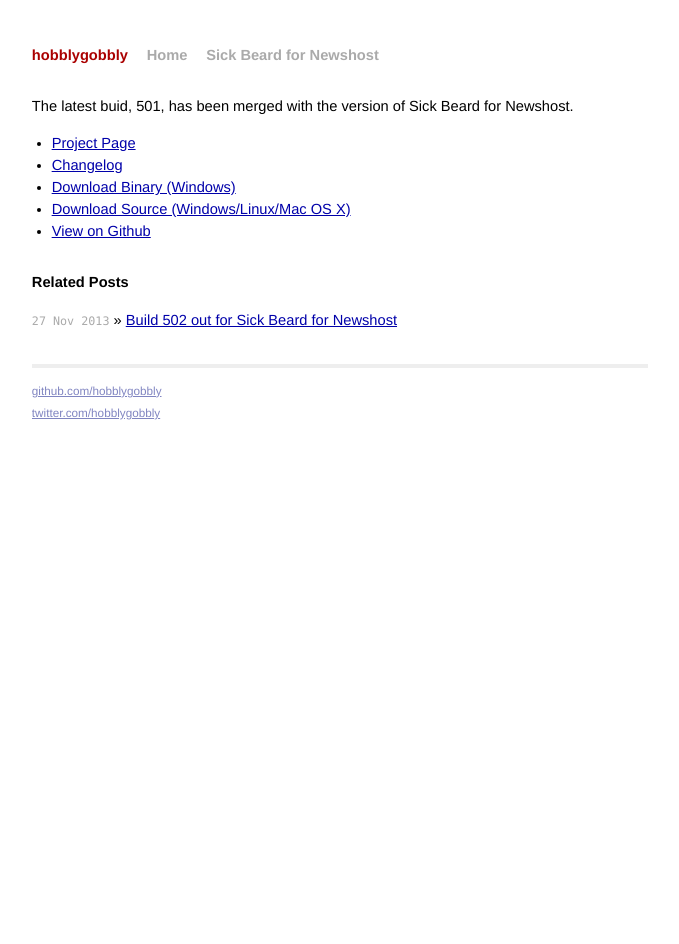
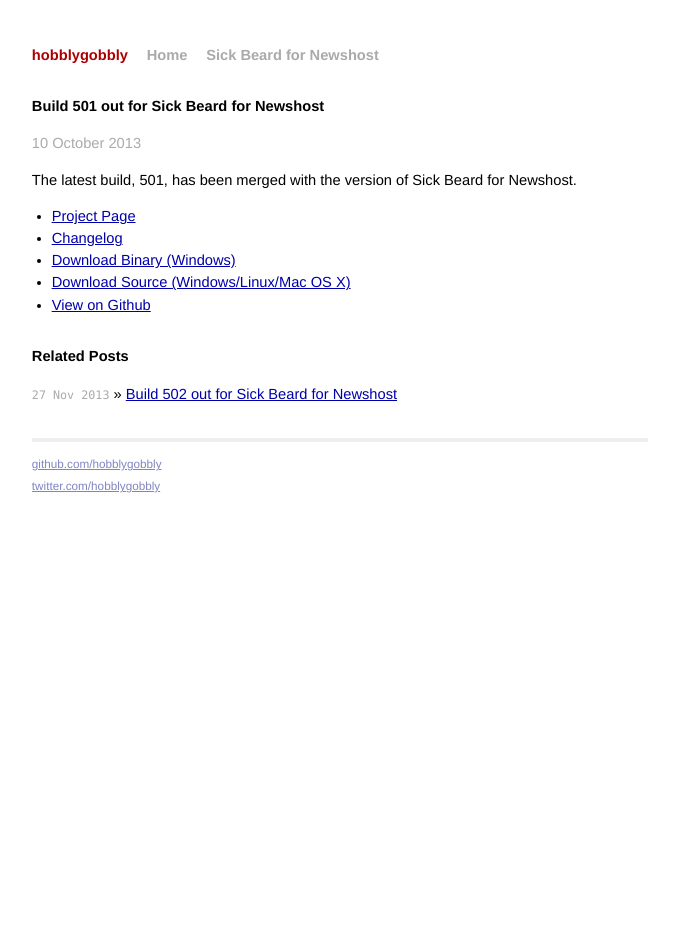
Before and after one commit to hobblygobbly/hobblygobbly.github.io, a Jekyll site: the page built from _posts/2013-10-10-build-501-sick-beard-newshost.md, in a window 1280 px wide. Shown: the whole page, without its empty margins (300-979 px from the left). Built offline with Jekyll 4.4.1, drawn with Linux system fonts in a browser that asks for light colours; Markdown is read by kramdown in place of the engine named in the settings.

Commit message:
reformatted posts
Signed-off-by: hobblygobbly <hobblygobbly@gmail.com>

```diff
--- a/_posts/2013-10-10-build-501-sick-beard-newshost.md
+++ b/_posts/2013-10-10-build-501-sick-beard-newshost.md
@@ -4,7 +4,12 @@
 tags: [sick beard, newshost, build 501]
 ---
 
-The latest buid, 501, has been merged with the version of Sick Beard for Newshost.
+{{ page.title }}
+================
+
+<p class="meta">10 October 2013</p>
+
+The latest build, 501, has been merged with the version of Sick Beard for Newshost.
 
 * [Project Page](http://hobblygobbly.co.vu/Sick-Beard/)
 * [Changelog](http://hobblygobbly.co.vu/Sick-Beard/changelog/)
```
Also changed, not shown: _posts/2013-11-27-build-502-sick-beard-newshost.md (+5 -0 lines).
